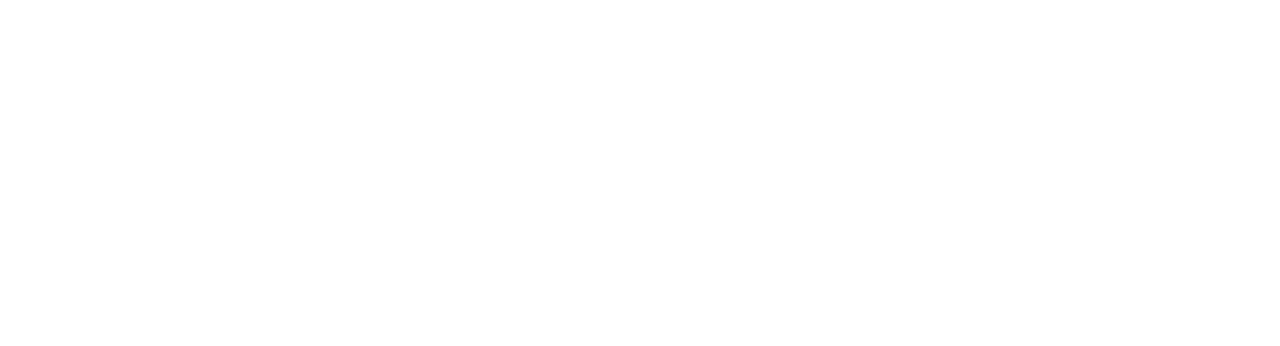
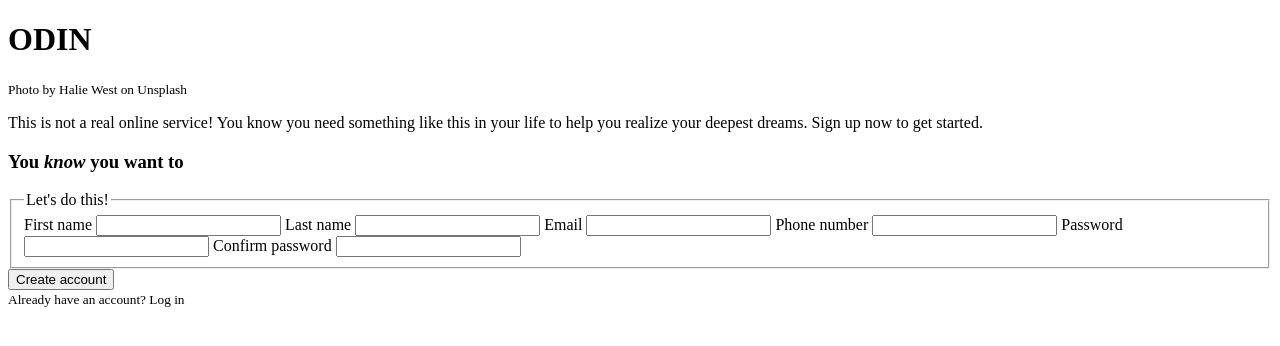
Before and after one commit to GabyAM/odin-sign-up-form, a plain HTML site: page index.html in a window 1280 px wide. Drawn offline with Linux system fonts and the light colour scheme.

Commit message:
adds html structure

```diff
--- a/index.html
+++ b/index.html
@@ -7,6 +7,41 @@
     <link rel="stylesheet" href="main.css">
 </head>
 <body>
+    <header>
+        <div class="logo-section">
+            <h1> ODIN </h1>
 
+        </div>
+        <small>Photo by Halie West on Unsplash</small>
+    </header>
+    <main>
+        <section class="main-text">
+            <p>This is not a real online service! You know you need something like this in your life to help you realize your deepest dreams. Sign up now to get started.</p>
+            <h3>You <em>know</em> you want to</h3>
+        </section>
+        <section>
+            <form>
+                <fieldset>
+                    <legend>Let's do this!</legend>
+                    <label for="first-name">First name</label>
+                    <input type="text" name="first-name">
+                    <label for="last-name">Last name</label>
+                    <input type="text" name="last-name">
+
+                    <label for="email">Email</label>
+                    <input type="email" name="email" id="email">
+                    <label for="phone">Phone number</label>
+                    <input type="number" name="phone" id="phone">
+
+                    <label for="password">Password</label>
+                    <input type="text" name="password" id="password">
+                    <label for="password-confirm">Confirm password</label>
+                    <input type="text" name="password-confirm" id="password-confirm">
+                </fieldset>
+                <button>Create account</button>
+            </form>
+        </section>
+        <small>Already have an account? <a>Log in</a></small>
+    </main>
 </body>
 </html>
```
